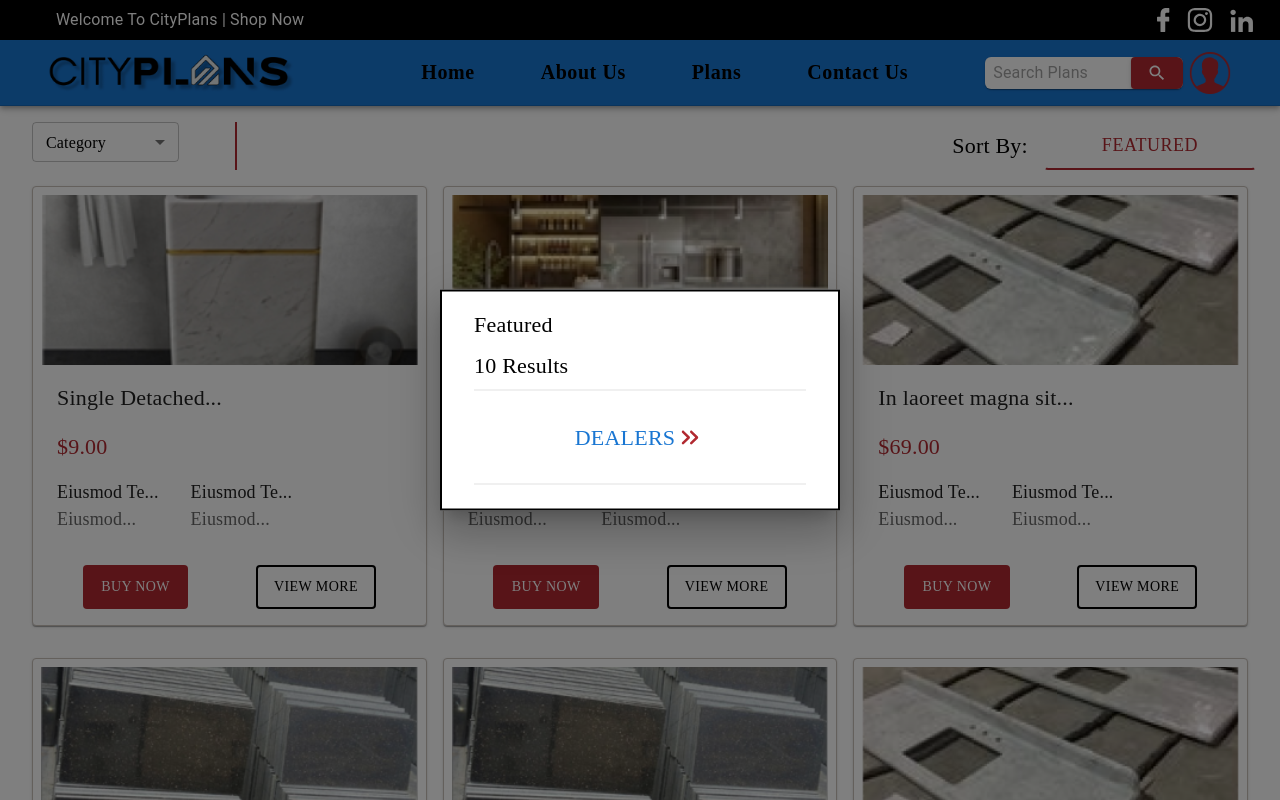
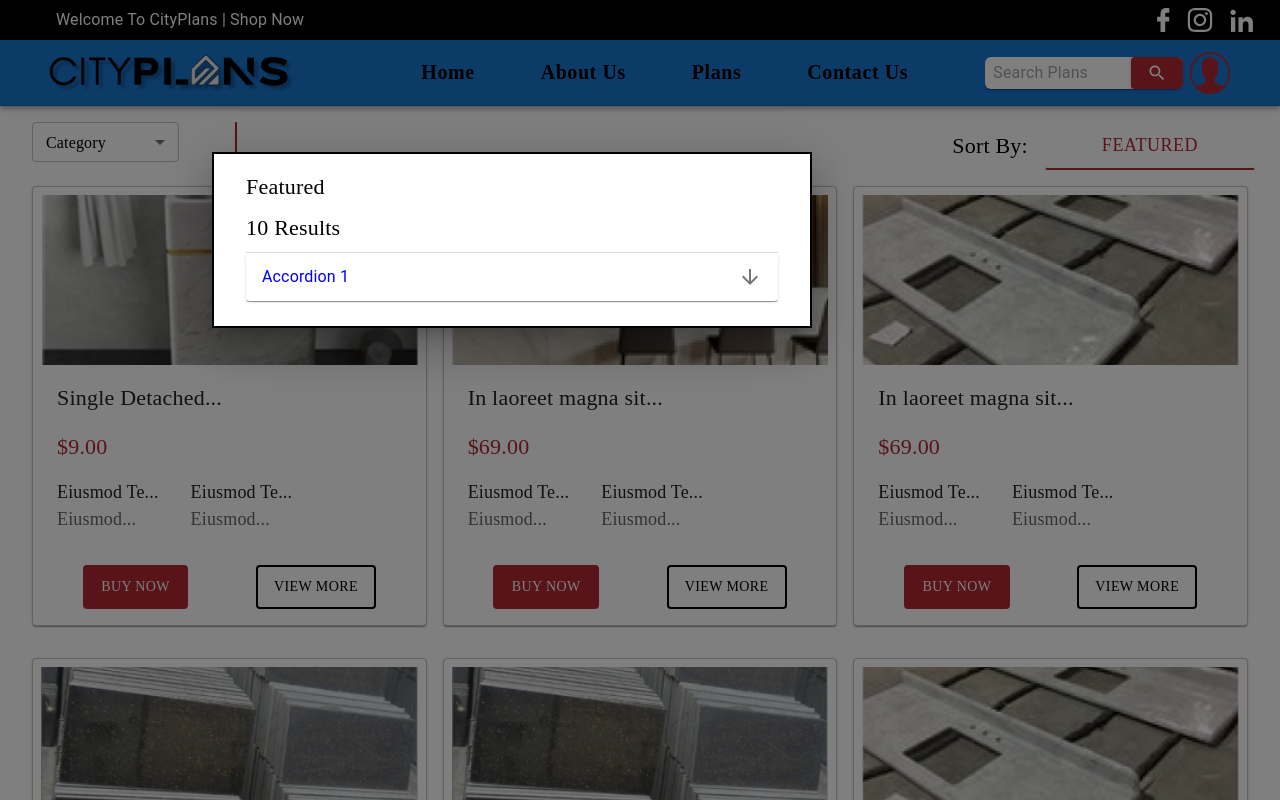
Before and after one commit to vinay77175/cityplans, a Next.js app: page /products in a window 1280 px wide. Both pictures are taken after a click on the button "FEATURED". Shown: the top 800 px of the page. Built offline with nearby package versions, Linux system fonts and the light colour scheme; a web font is replaced by a local one.

Commit message:
Category_section
13-02-2024

```diff
--- a/pages/products/index.tsx
+++ b/pages/products/index.tsx
@@ -16,7 +16,13 @@ import {
   TextField,
   Typography,
   Modal,
+  Accordion,
+  AccordionSummary,
+  AccordionDetails,
 } from "@mui/material";
+import { styled } from "@mui/material/styles";
+import ArrowDownwardIcon from "@mui/icons-material/ArrowDownward";
+import ArrowDropDownIcon from "@mui/icons-material/ArrowDropDown";
 import React, { useEffect, useState } from "react";
 import { categoryList } from "../../component/home/category_data";
 import Image, { StaticImageData } from "next/image";
@@ -28,10 +34,10 @@ import KeyboardDoubleArrowRightRoundedIcon from "@mui/icons-material/KeyboardDou
 //Modal Styles
 const style = {
   position: "absolute" as "absolute",
-  top: "50%",
-  left: "50%",
+  top: "30%",
+  left: "40%",
   transform: "translate(-50%, -50%)",
-  width: 400,
+  width: 600,
   bgcolor: "background.paper",
   border: "2px solid #000",
   boxShadow: 24,
@@ -39,136 +45,25 @@ const style = {
   px: 4,
   pb: 3,
 };
+// const style1 = {
+//   position: "absolute",
+//   top: "50%",
+//   left: "60%",
+//   transform: "translate(-50%, -50%)",
+//   width: 400,
+//   bgcolor: "background.paper",
+//   border: "2px solid #000",
+
+//   pt: 2,
+//   px: 4,
+//   pb: 3,
+// };
 
 //Child Modal function
 
-function ChildModal1() {
-  const [open1, setOpen1] = useState(false);
-  const handleOpen = () => {
-    setOpen1(true);
-  };
-  const handleClose = () => {
-    setOpen1(false);
-  };
+const Product_Details = () => {
+  const isMobile = useMediaQuery("(max-width:600px)");
 
-  return (
-    <React.Fragment>
-      <Button onClick={handleOpen} fullWidth>
-        {" "}
-        <Box
-          sx={{
-            display: "flex",
-            alignItems: "center",
-            justifyContent: "space-between",
-            marginY: { xs: "1.5vh", lg: "2vh" },
-          }}
-          // onClick={ChildModal}
-        >
-          <Typography
-            sx={{
-              fontSize: {
-                xs: "12px",
-                sm: "14px",
-                md: "16px",
-                lg: "22px",
-                xl: "24px",
-              },
-              fontFamily: "Times New Roman",
-              marginY: { xs: "0vh", lg: "1vh" },
-            }}
-          >
-            Dealers{" "}
-          </Typography>
-          <KeyboardDoubleArrowRightRoundedIcon
-            sx={{
-              color: "#b12930",
-              fontSize: "30px",
-            }}
-          />
-        </Box>
-      </Button>
-      <Modal
-        open={open1}
-        onClose={handleClose}
-        aria-labelledby="child-modal-title"
-        aria-describedby="child-modal-description"
-      >
-        <Box sx={{ ...style, width: 200 }}>
-          <h2 id="child-modal-title">Text in a child modal</h2>
-          <p id="child-modal-description">
-            Lorem ipsum, dolor sit amet consectetur adipisicing elit.
-          </p>
-          <Button onClick={handleClose}>Close Child Modal</Button>
-        </Box>
-      </Modal>
-    </React.Fragment>
-  );
-}
-function ChildModal() {
-  const [open1, setOpen1] = useState(false);
-  const handleOpen = () => {
-    setOpen1(true);
-  };
-  const handleClose = () => {
-    setOpen1(false);
-  };
-
-  return (
-    <React.Fragment>
-      <Button onClick={handleOpen} fullWidth>
-        {" "}
-        <Box
-          sx={{
-            display: "flex",
-            alignItems: "center",
-            justifyContent: "space-between",
-            marginY: { xs: "1.5vh", lg: "2vh" },
-          }}
-          // onClick={ChildModal}
-        >
-          <Typography
-            sx={{
-              fontSize: {
-                xs: "12px",
-                sm: "14px",
-                md: "16px",
-                lg: "22px",
-                xl: "24px",
-              },
-              fontFamily: "Times New Roman",
-              marginY: { xs: "0vh", lg: "1vh" },
-            }}
-          >
-            Dealers{" "}
-          </Typography>
-          <KeyboardDoubleArrowRightRoundedIcon
-            sx={{
-              color: "#b12930",
-              fontSize: "30px",
-            }}
-          />
-        </Box>
-      </Button>
-      <Modal
-        open={open1}
-        onClose={handleClose}
-        aria-labelledby="child-modal-title"
-        aria-describedby="child-modal-description"
-      >
-        <Box sx={{ ...style, width: 200 }}>
-          <h2 id="child-modal-title">Text in a child modal</h2>
-          <p id="child-modal-description">
-            Lorem ipsum, dolor sit amet consectetur adipisicing elit.
-          </p>
-          <Button onClick={handleClose}>Close Child Modal</Button>
-        </Box>
-      </Modal>
-    </React.Fragment>
-  );
-}
-
-export default function Product_Details() {
-  const isMobile = useMediaQuery("(max-width:600px)");
   //category dropdown
   const [age, setAge] = React.useState("");
 
@@ -179,11 +74,11 @@ export default function Product_Details() {
   //card selected category
   const [selectedCategory, setSelectedCategory] = useState<string>("");
   const [filteredProducts, setFilteredProducts] = useState<Product[]>([]);
+  let [openModal, setOpenModal] = useState<boolean>(false);
+  const [open1, setOpen1] = useState(false);
 
-  // const [selectedCategory, setSelectedCategory] = useState<string>("");
   const handleCategoryChange = (categoryId: string) => {
     // setSelectedCategory(categoryId);
-
     const selectedCategory = categoryList.find(
       (category) => category.id === categoryId
     );
@@ -206,15 +101,37 @@ export default function Product_Details() {
     setFilteredProducts(allProducts);
   }, [categoryList]);
 
-  //filter Modal
+  //filter Parent Modal
   const [open, setOpen] = React.useState(false);
   const handleOpen = () => {
     setOpen(true);
   };
   const handleClose = () => {
     setOpen(false);
+    setOpenModal(false);
   };
-
+  // function ChildModal1() {
+  //   return (
+  //     <React.Fragment>
+  //       <Modal
+  //         open={openModal}
+  //         onClose={handleClose}
+  //         aria-labelledby="child-modal-title"
+  //         aria-describedby="child-modal-description"
+  //       >
+  //         <Box sx={{ ...style1, width: 400 }}>
+  //           <Typography>Hello</Typography>
+  //         </Box>
+  //       </Modal>
+  //     </React.Fragment>
+  //   );
+  // }
+  const handleOpenModal = (modalId: String) => {
+    if (modalId == "1") {
+      openModal = true;
+      setOpenModal(openModal);
+    }
+  };
   interface Category {
     id: string;
     name: string;
@@ -404,19 +321,13 @@ export default function Product_Details() {
                   Featured
                 </Button>
               </Box>
-
               <Modal
                 open={open}
                 onClose={handleClose}
                 aria-labelledby="parent-modal-title"
                 aria-describedby="parent-modal-description"
               >
-                <Box sx={{ ...style, width: 400 }}>
-                  {/* <h2 id="parent-modal-title">Text in a modal</h2>
-                  <p id="parent-modal-description">
-                    Duis mollis, est non commodo luctus, nisi erat porttitor
-                    ligula.
-                  </p> */}
+                <Box sx={{ ...style, width: 600 }}>
                   <Typography
                     sx={{
                       fontSize: {
@@ -454,10 +365,10 @@ export default function Product_Details() {
                       alignItems: "center",
                       justifyContent: "space-between",
                       marginY: { xs: "1.5vh", lg: "2vh" },
+                      cursor: "pointer",
                     }}
-                    // onClick={ChildModal}
+                    onClick={() => handleOpenModal("1")}
                   >
-                    <ChildModal />
                     <Typography
                       sx={{
                         fontSize: {
@@ -480,7 +391,21 @@ export default function Product_Details() {
                       }}
                     />
                   </Box> */}
-                  <ChildModal1 />
+                  {/* {openModal && <ChildModal1 />} */}
+                  <Box width={"100%"}>
+                    <Accordion sx={{ color: "blue", backgroundColor: "white" }}>
+                      <AccordionSummary expandIcon={<ArrowDownwardIcon />}>
+                        <Typography>Accordion 1</Typography>
+                      </AccordionSummary>
+                      <AccordionDetails>
+                        <Typography>
+                          Lorem ipsum dolor sit amet, consectetur adipiscing
+                          elit. Suspendisse malesuada lacus ex, sit amet blandit
+                          leo lobortis eget.
+                        </Typography>
+                      </AccordionDetails>
+                    </Accordion>
+                  </Box>
                   <Divider />
                 </Box>
               </Modal>
@@ -686,4 +611,6 @@ export default function Product_Details() {
       </Box>
     </Container>
   );
-}
+};
+
+export default Product_Details;
```
